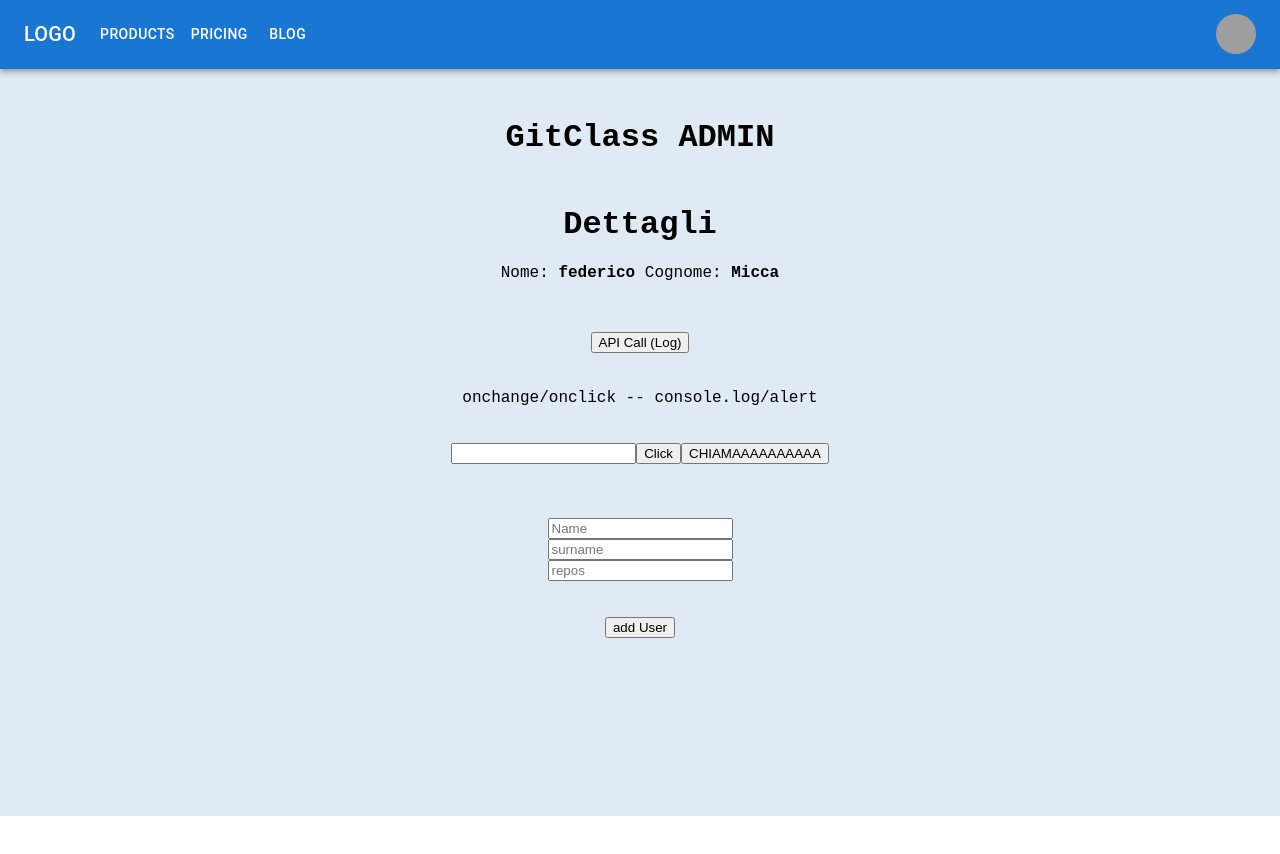
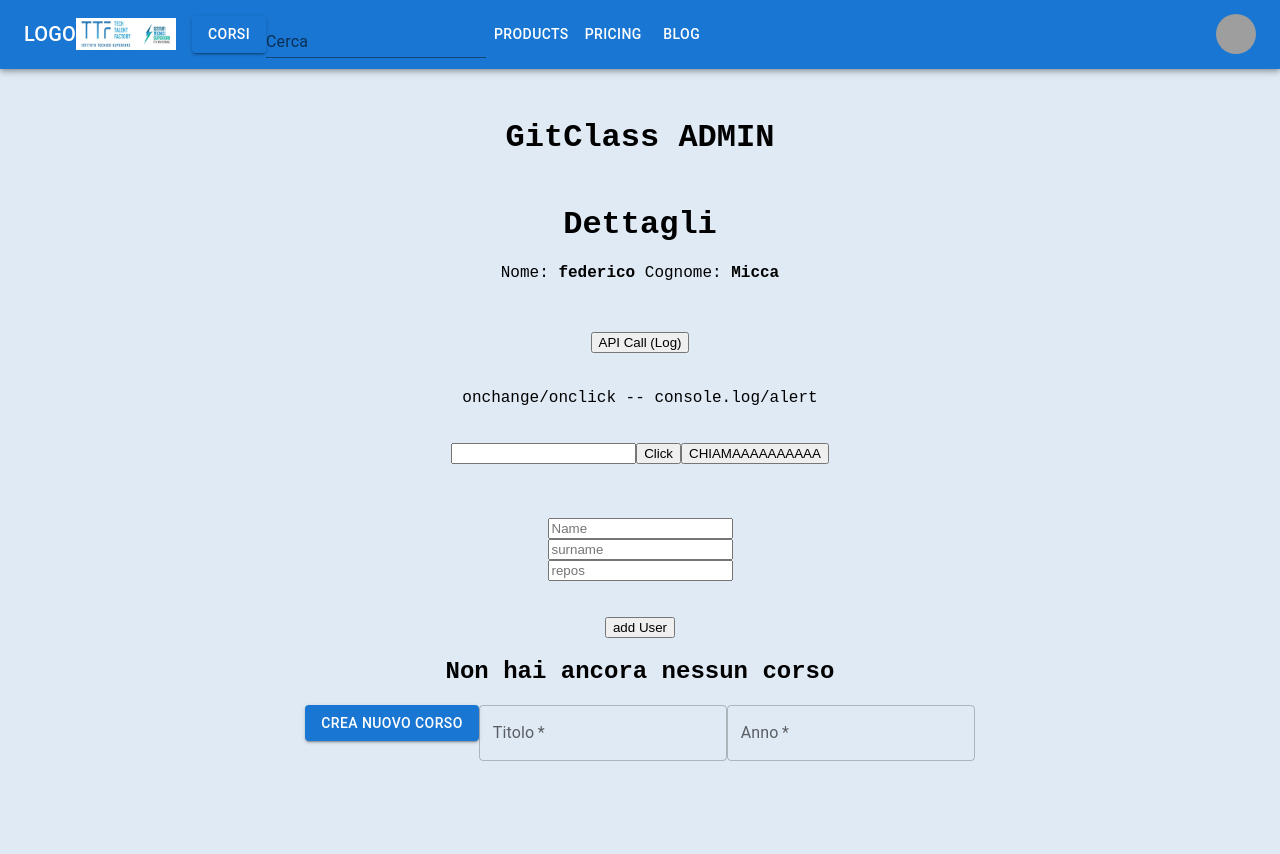
Before and after one commit to FedericoMich/FullStack-App-React, a React (Create React App) app: page /home in a window 1280 px wide. Shown: the top 854 px of the page. Before the commit the page ends 816 px from the top, so only its background shows below. Built offline with nearby package versions, Linux system fonts and the light colour scheme; grey boxes are pictures that could not be loaded; a web font is replaced by a local one.

Commit message:
be 0.0.5 buttonMui  navbar

```diff
--- a/package.json
+++ b/package.json
@@ -5,6 +5,7 @@
   "dependencies": {
     "@emotion/react": "^11.8.1",
     "@emotion/styled": "^11.8.1",
+    "@mui/icons-material": "^5.5.0",
     "@mui/material": "^5.4.4",
     "@testing-library/jest-dom": "^5.16.2",
     "@testing-library/react": "^12.1.3",
--- /dev/null
+++ b/src/components/corso/corso.tsx
@@ -0,0 +1,14 @@
+import {Button} from "@mui/material";
+import TextField from '@mui/material/TextField';
+
+
+export const Corso=()=>{
+
+
+    return(
+        <>
+        <Button variant="contained">Corsi</Button>
+        <TextField id="standard-basic" label="Cerca" variant="standard" />
+            </>
+    )
+}
--- a/src/components/home/home.tsx
+++ b/src/components/home/home.tsx
@@ -4,7 +4,9 @@ import { TypeStudent } from '../../types/typesComponent'
 import { Details } from './details'
 import { listRepos } from '../../api/apiRepos'
 import { useAuth } from '../../hooks/useAuth';
-import { getUser } from '../../api/apiRepos'
+import { getUser } from '../../api/apiRepos';
+import {Button, TextField} from "@mui/material";
+//import {Corso} from "../corso/corso";
 
 
 export const Home = () => {
@@ -14,6 +16,8 @@ export const Home = () => {
     const [name, setName] = useState('')
     const [surname, setSurname] = useState('')
     const [repos, setRepos] = useState('')
+    const [anno, setAnno] = useState('')
+    const [titolo, setTitolo] = useState('')
 
     function handleNameChange(event: any) {
         setName(event.target.value)
@@ -24,6 +28,16 @@ export const Home = () => {
 
     function handleReposChange(event: any) {
         setRepos(event.target.value)
+    }
+
+    function handleAnnoChange(event: any) {
+        setAnno(event.target.value);
+        console.log(anno);
+    }
+
+    function handleTitoloChange(event: any) {
+        setTitolo(event.target.value);
+        console.log(titolo);
     }
 
 
@@ -64,6 +78,7 @@ export const Home = () => {
     return (
         <div className="homeContainer">
             <h1>GitClass ADMIN</h1>
+            {/*<Corso></Corso>*/}
             <Details {...student} />
             <button onClick={() => listRepos()}>API Call (Log)</button>
             <br /> <br /> <br /> onchange/onclick -- console.log/alert <br /> <br /> <br />
@@ -101,7 +116,6 @@ export const Home = () => {
                         type='repos'
                         name='repos'
                         placeholder='repos'
-                        value={repos}
                         onChange={handleReposChange}
                     />
                 </div>
@@ -110,6 +124,24 @@ export const Home = () => {
                     add User
                 </button>
             </form>
+            <h2>Non hai ancora nessun corso</h2>
+            <Button variant="contained">Crea nuovo corso</Button>
+            <TextField
+          required
+          id="outlined-required"
+          label="Titolo"
+          defaultValue=""
+          value={titolo}
+            onChange={handleTitoloChange}
+            />
+            <TextField
+          required
+          id="outlined-required"
+          label="Anno"
+          defaultValue=""
+          value={anno}
+          onChange={handleAnnoChange}
+            />
         </div>
     )
 };
--- /dev/null
+++ b/src/components/logo/logo.tsx
@@ -0,0 +1,7 @@
+export const Logo = () =>{
+    const logo = require('../../images/logo.png');
+    return(
+        <img alt='logo' style={{ width: 100 }} src={String(logo)} />
+    )
+
+}
--- a/src/layout/head/Head.tsx
+++ b/src/layout/head/Head.tsx
@@ -11,6 +11,8 @@ import Avatar from '@mui/material/Avatar';
 import Button from '@mui/material/Button';
 import Tooltip from '@mui/material/Tooltip';
 import MenuItem from '@mui/material/MenuItem';
+import {Corso} from "../../components/corso/corso";
+import {Logo} from "../../components/logo/logo";
 
 const pages = ['Products', 'Pricing', 'Blog'];
 const settings = ['Profile', 'Account', 'Dashboard', 'Logout'];
@@ -45,8 +47,9 @@ export const Head = () => {
             sx={{ mr: 2, display: { xs: 'none', md: 'flex' } }}
           >
             LOGO
+            <Logo/>
           </Typography>
-
+          <Corso/>
           <Box sx={{ flexGrow: 1, display: { xs: 'flex', md: 'none' } }}>
             <IconButton
               size="large"
```
Also changed, not shown: src/images/logo.png (added), 1 other file (tests, documents, lock files or other folders).
